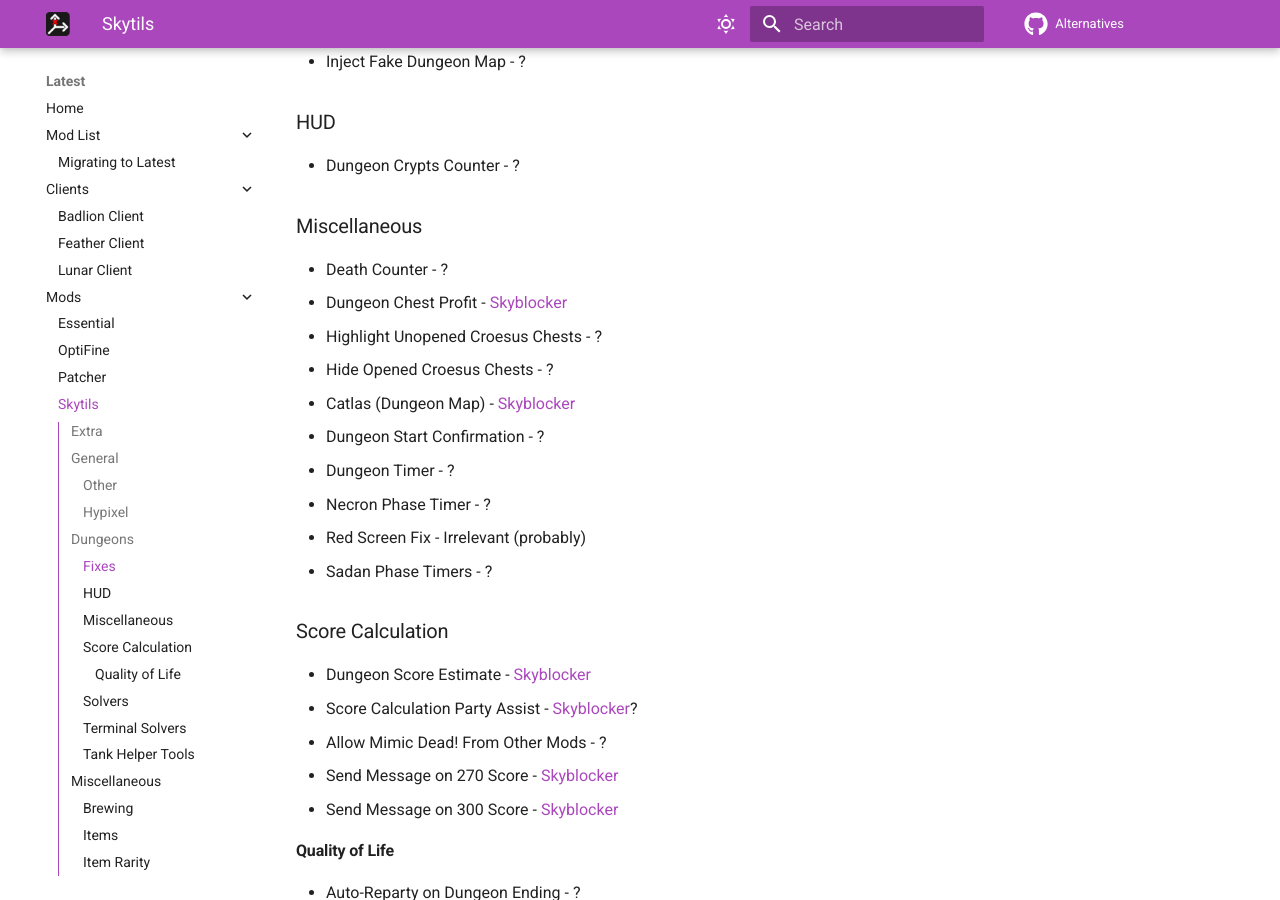
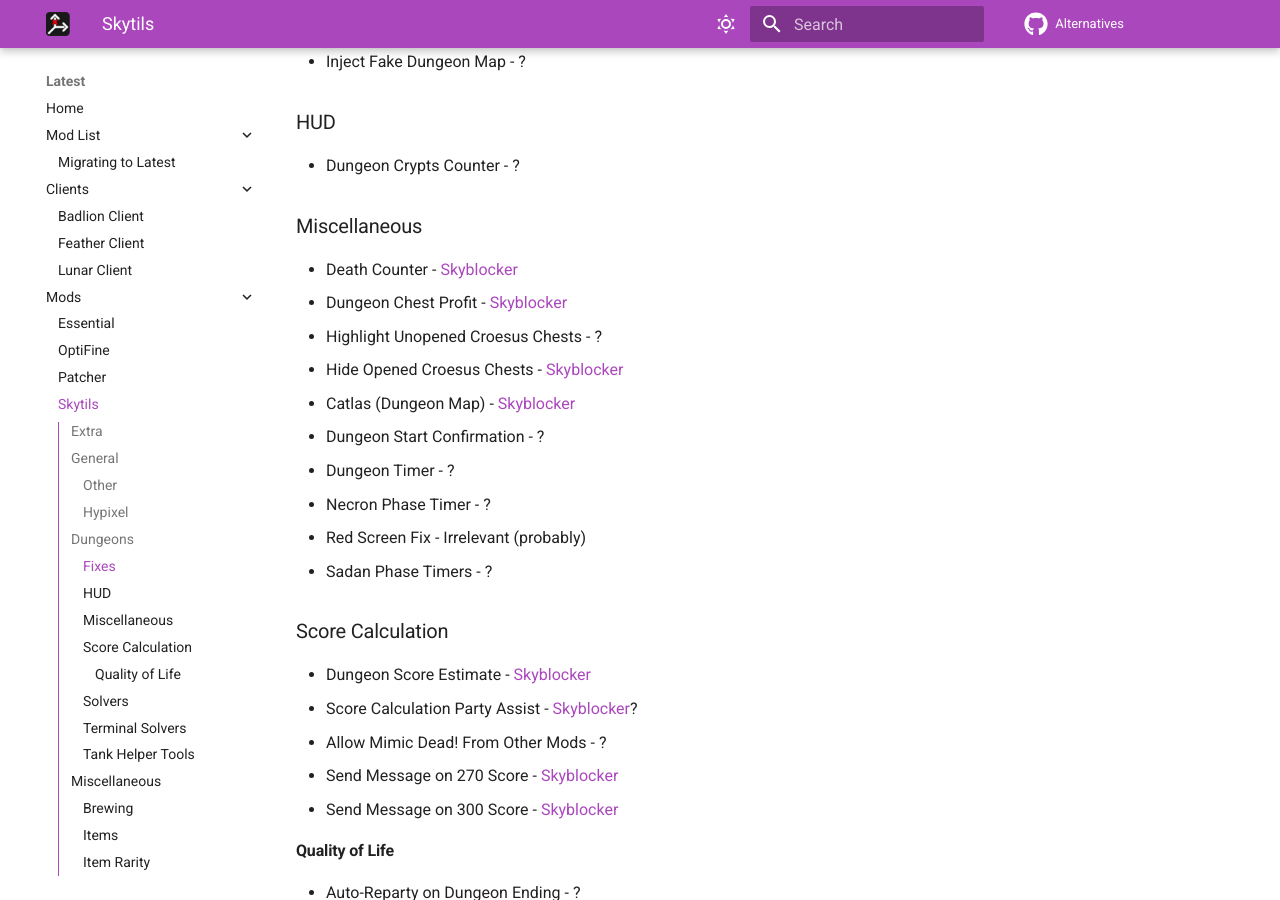
Before and after one commit to MicrocontrollersDev/Alternatives, an MkDocs documentation site: the page built from docs/latest/skytils.md, in a window 1280 px wide and 900 px high, scrolled down 1026 px. Built offline with MkDocs 1.6.1 and Material for MkDocs 9.7.7, drawn with Linux system fonts in a browser that asks for light colours; comment, search, counter and statistics services are not loaded; some of the changed text lies outside the part shown.

Commit message:
add some more missing skytils alternatives

```diff
--- a/docs/latest/skytils.md
+++ b/docs/latest/skytils.md
@@ -39,10 +39,10 @@
 
 ### Miscellaneous
 
-* Death Counter - ?
+* Death Counter - [Skyblocker](https://modrinth.com/mod/skyblocker-liap)
 * Dungeon Chest Profit - [Skyblocker](https://modrinth.com/mod/skyblocker-liap)
 * Highlight Unopened Croesus Chests - ?
-* Hide Opened Croesus Chests - ?
+* Hide Opened Croesus Chests - [Skyblocker](https://modrinth.com/mod/skyblocker-liap)
 * Catlas (Dungeon Map) - [Skyblocker](https://modrinth.com/mod/skyblocker-liap)
 * Dungeon Start Confirmation - ?
 * Dungeon Timer - ?
@@ -114,7 +114,7 @@
 * Tic Tac Toe Solver - [Skyblocker](https://modrinth.com/mod/skyblocker-liap)
 * Trivia Solver - [Skyblocker](https://modrinth.com/mod/skyblocker-liap)
 * Water Board Solver - [Skyblocker](https://modrinth.com/mod/skyblocker-liap)
-* Find Correct Livid - ?
+* Find Correct Livid - [Skyblocker](https://modrinth.com/mod/skyblocker-liap)
 
 ### Terminal Solvers
 
@@ -177,8 +177,7 @@
 ### Item Rarity
 
 * Show Item Rarity - [Skyblocker](https://modrinth.com/mod/skyblocker-liap)
-* Show Pet Rarity - ?
-
+* Show Pet Rarity - [Skyblocker](https://modrinth.com/mod/skyblocker-liap)
 
 ### Minions
 
```
Also changed, not shown: other parts of docs/latest/skytils.md (+1 -1 lines).
